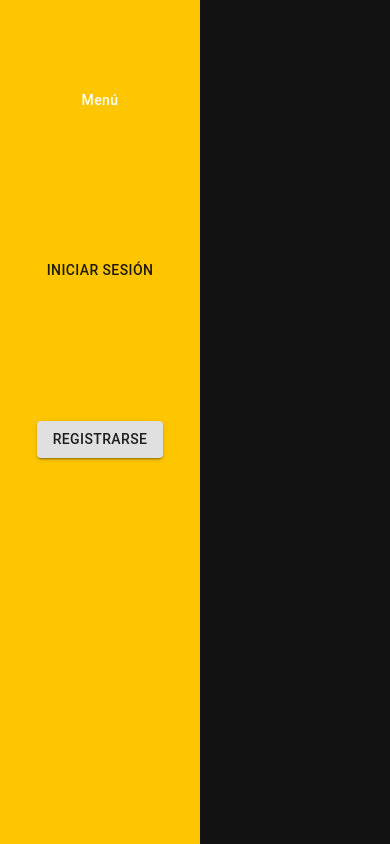
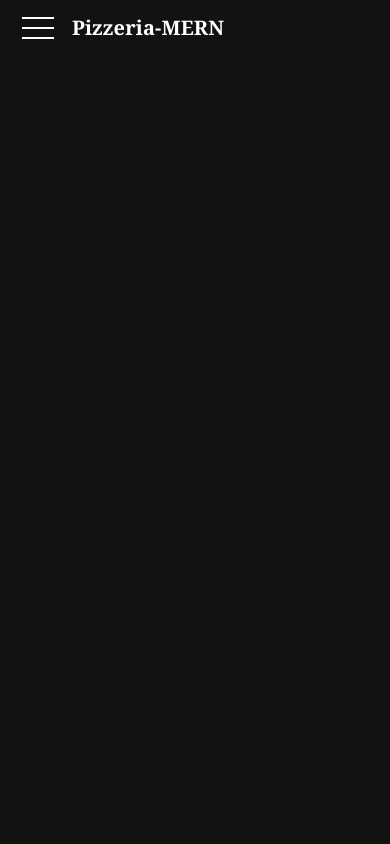
Before and after one commit to AlanBM94/Pizzeria-MERN, a React (Create React App) app: page / in a window 390 px wide. Built offline with nearby package versions, Linux system fonts and the light colour scheme.

Commit message:
Terminar menú responsivo

```diff
--- a/public/index.html
+++ b/public/index.html
@@ -32,6 +32,7 @@
   </head>
   <body>
     <noscript>You need to enable JavaScript to run this app.</noscript>
+    <div id="backdrop-hook"></div>
     <div id="root"></div>
     <!--
       This HTML file is a template.
--- a/src/App.js
+++ b/src/App.js
@@ -22,6 +22,12 @@ function App() {
         <Route path="/bebidas" exact>
           bebidas
         </Route>
+        <Route path="/iniciarSesion" exact>
+          iniciar sesión
+        </Route>
+        <Route path="/registrarse" exact>
+          registrarse
+        </Route>
         <Redirect to="/" exact />
       </Switch>
     </div>
--- a/src/shared/components/Menu/Menu.js
+++ b/src/shared/components/Menu/Menu.js
@@ -18,6 +18,7 @@ class SimpleMenu extends React.Component {
 
   handleClose = () => {
     this.setState({ anchorEl: null });
+    this.props.closeResponsiveMenu();
   };
 
   render() {
--- a/src/shared/components/Navigation/Navigation.js
+++ b/src/shared/components/Navigation/Navigation.js
@@ -1,4 +1,4 @@
-import React from "react";
+import React, { useState } from "react";
 import PropTypes from "prop-types";
 import { withStyles } from "@material-ui/core/styles";
 import AppBar from "@material-ui/core/AppBar";
@@ -9,29 +9,53 @@ import { Link } from "react-router-dom";
 
 import SimpleMenu from "../Menu/Menu";
 import SideDrawer from "./SideDrawer";
+import BackDrop from "../UIElements/Backdrop";
 import styles from "./NavigationStyles";
 
 function ButtonAppBar(props) {
   const { classes } = props;
+  const [drawerIsOpen, setDrawerIsOpen] = useState(false);
+
+  const openResponsiveMenu = () => {
+    setDrawerIsOpen(true);
+  };
+
+  const closeResponsiveMenu = () => {
+    setDrawerIsOpen(false);
+  };
+
   return (
     <div className={classes.root}>
-      <SideDrawer />
+      {drawerIsOpen && <BackDrop onClick={closeResponsiveMenu} />}
+      <SideDrawer show={drawerIsOpen} onClick={closeResponsiveMenu} />
       <AppBar position="static" className={classes.navigation}>
         <Toolbar>
+          <button className={classes.btnBurguer} onClick={openResponsiveMenu}>
+            <span></span>
+            <span></span>
+            <span></span>
+          </button>
           <Typography variant="h6" color="inherit" className={classes.grow}>
             <Link to="/" className={classes.logo}>
               Pizzeria-MERN
             </Link>
           </Typography>
-          <SimpleMenu responsive={false} />
+          <SimpleMenu
+            responsive={false}
+            closeResponsiveMenu={closeResponsiveMenu}
+          />
+          <Link to="/iniciarSesion">
             <Button
               className={`${classes.btnNormal} ${classes.btnIniciarSesion}`}
             >
               Iniciar Sesión
             </Button>
+          </Link>
+          <Link to="/registrarse">
             <Button variant="contained" className={classes.fullButton}>
               Registrarse
             </Button>
+          </Link>
         </Toolbar>
       </AppBar>
     </div>
--- a/src/shared/components/Navigation/NavigationStyles.js
+++ b/src/shared/components/Navigation/NavigationStyles.js
@@ -1,7 +1,10 @@
 import sizes from "../../../sizes/sizez";
 const styles = {
   root: {
-    flexGrow: 1
+    flexGrow: 1,
+    "& a": {
+      textDecoration: "none"
+    }
   },
   grow: {
     flexGrow: 1,
@@ -17,7 +20,7 @@ const styles = {
     padding: "0 2rem",
     [sizes.down("xs")]: {
       height: "64px",
-      padding: "0 1rem"
+      padding: "0"
     }
   },
   btnNormal: {
@@ -51,6 +54,29 @@ const styles = {
     color: "#ffff",
     fontFamily: "Noto Serif",
     fontWeight: "700"
+  },
+  btnBurguer: {
+    display: "none",
+    [sizes.down("xs")]: {
+      width: "2rem",
+      height: "2rem",
+      background: "transparent",
+      border: "none",
+      display: "flex",
+      flexDirection: "column",
+      justifyContent: "space-around",
+      marginRight: "1.5rem",
+      cursor: "pointer",
+      "&:focus": {
+        outline: "none"
+      },
+      "& span": {
+        display: "block",
+        width: "2rem",
+        height: "2.5px",
+        background: "white"
+      }
+    }
   }
 };
 
--- a/src/shared/components/Navigation/SideDrawer.js
+++ b/src/shared/components/Navigation/SideDrawer.js
@@ -1,6 +1,8 @@
 import React from "react";
 import Button from "@material-ui/core/Button";
+import { Link } from "react-router-dom";
 import { withStyles } from "@material-ui/core/styles";
+import { CSSTransition } from "react-transition-group";
 
 import SimpleMenu from "../Menu/Menu";
 import styles from "./SideDrawerStyles";
@@ -8,11 +10,31 @@ import styles from "./SideDrawerStyles";
 const SideDrawer = props => {
   const { classes } = props;
   return (
-    <div className={classes.sideDrawer}>
-      <SimpleMenu responsive={true} />
-      <Button>Iniciar Sesión</Button>
-      <Button variant="contained">Registrarse</Button>
-    </div>
+    <CSSTransition
+      in={props.show}
+      timeout={200}
+      classNames="slide-in-left"
+      mountOnEnter
+      unmountOnExit
+    >
+      <div className={classes.sideDrawer}>
+        <SimpleMenu responsive={true} closeResponsiveMenu={props.onClick} />
+        <Link to="/iniciarSesion">
+          <Button className={classes.btnNavResponsive} onClick={props.onClick}>
+            Iniciar Sesión
+          </Button>
+        </Link>
+        <Link to="/registrarse">
+          <Button
+            variant="contained"
+            className={classes.btnNavResponsive}
+            onClick={props.onClick}
+          >
+            Registrarse
+          </Button>
+        </Link>
+      </div>
+    </CSSTransition>
   );
 };
 
--- a/src/shared/components/Navigation/SideDrawerStyles.js
+++ b/src/shared/components/Navigation/SideDrawerStyles.js
@@ -3,21 +3,21 @@ import sizes from "../../../sizes/sizez";
 const styles = {
   sideDrawer: {
     height: "100vh",
-    padding: "1rem 0 20rem 0",
+    padding: "1rem 0 25rem 0",
     zIndex: "10",
-    width: "200px",
+    width: "60%",
     position: "fixed",
     background: "#FEC600",
     display: "flex",
     flexDirection: "column",
     alignItems: "center",
-    justifyContent: "space-around",
-
-    btnMenuResponsive: {
-      [sizes.down("xs")]: {
-        display: "block"
-      }
+    justifyContent: "flex-start",
+    "& a": {
+      textDecoration: "none"
     }
+  },
+  btnNavResponsive: {
+    marginTop: "1.5rem"
   }
 };
 
--- /dev/null
+++ b/src/shared/components/UIElements/BackDropStyles.js
@@ -0,0 +1,15 @@
+import sizes from "../../../sizes/sizez";
+
+const styles = {
+  backdrop: {
+    position: "fixed",
+    top: "0",
+    left: "0",
+    width: "100%",
+    height: "100vh",
+    background: "rgba(0, 0, 0, 0.75)",
+    zIndex: "10"
+  }
+};
+
+export default styles;
--- /dev/null
+++ b/src/shared/components/UIElements/Backdrop.js
@@ -0,0 +1,15 @@
+import React from "react";
+import ReactDOM from "react-dom";
+import { withStyles } from "@material-ui/styles";
+
+import styles from "./BackDropStyles.js";
+
+const Backdrop = props => {
+  const { classes } = props;
+  return ReactDOM.createPortal(
+    <div className={classes.backdrop} onClick={props.onClick}></div>,
+    document.getElementById("backdrop-hook")
+  );
+};
+
+export default withStyles(styles)(Backdrop);
```
Lines whose indentation alone changed are shown as unchanged.
